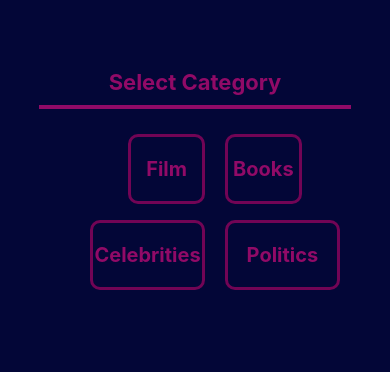
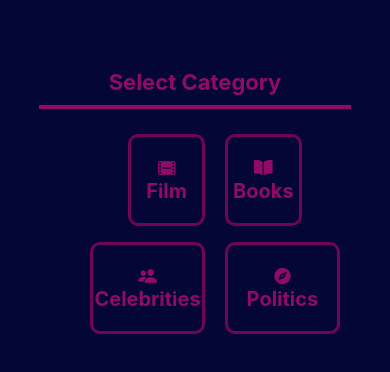
Before and after one commit to tkouleris/trivia_app_mobile, a React Native app: screen /Dashboard in a window 390 px wide. Shown: the top 372 px of the page. Built offline with nearby package versions, Linux system fonts and the light colour scheme; no server answers; what expo-sqlite would draw is missing.

Commit message:
style: category icon

```diff
--- a/components/Dashboard.js
+++ b/components/Dashboard.js
@@ -3,6 +3,7 @@ import {Colors} from "../constants/colors";
 import {UserContext} from "../store/user-context";
 import {useContext} from "react";
 import {fetchQuestions} from "../util/http";
+import {Ionicons} from "@expo/vector-icons";
 
 function Dashboard({navigation}){
     const userCtx = useContext(UserContext)
@@ -28,24 +29,28 @@ function Dashboard({navigation}){
                         : styles.button
                 }
             >
-                <View>
+                <View style={styles.button_inner}>
+                    <Ionicons name={'film'} size={20} color={Colors.light} />
                     <Text style={styles.button_text}>Film</Text>
                 </View>
             </Pressable>
             <Pressable onPress={categorySelectionHandler.bind(this,'books')} style={styles.button}>
-                <View>
+                <View style={styles.button_inner}>
+                    <Ionicons name={'book'} size={20} color={Colors.light} />
                     <Text style={styles.button_text}>Books</Text>
                 </View>
             </Pressable>
         </View>
         <View style={styles.buttons_container}>
             <Pressable onPress={categorySelectionHandler.bind(this,'celebrities')} style={styles.button}>
-                <View>
+                <View style={styles.button_inner}>
+                    <Ionicons name={'people'} size={20} color={Colors.light} />
                     <Text style={styles.button_text}>Celebrities</Text>
                 </View>
             </Pressable>
             <Pressable onPress={categorySelectionHandler.bind(this,'politics')} style={styles.button}>
-                <View>
+                <View style={styles.button_inner}>
+                    <Ionicons name={'compass'} size={20} color={Colors.light} />
                     <Text style={styles.button_text}>Politics</Text>
                 </View>
             </Pressable>
@@ -90,6 +95,10 @@ const styles = StyleSheet.create({
         marginHorizontal: 10,
         borderRadius: 10
     },
+    button_inner:{
+        flexDirection: 'column',
+        alignItems: 'center',
+    },
     button_text:{
         color: Colors.light,
         fontWeight: 'bold',
```
